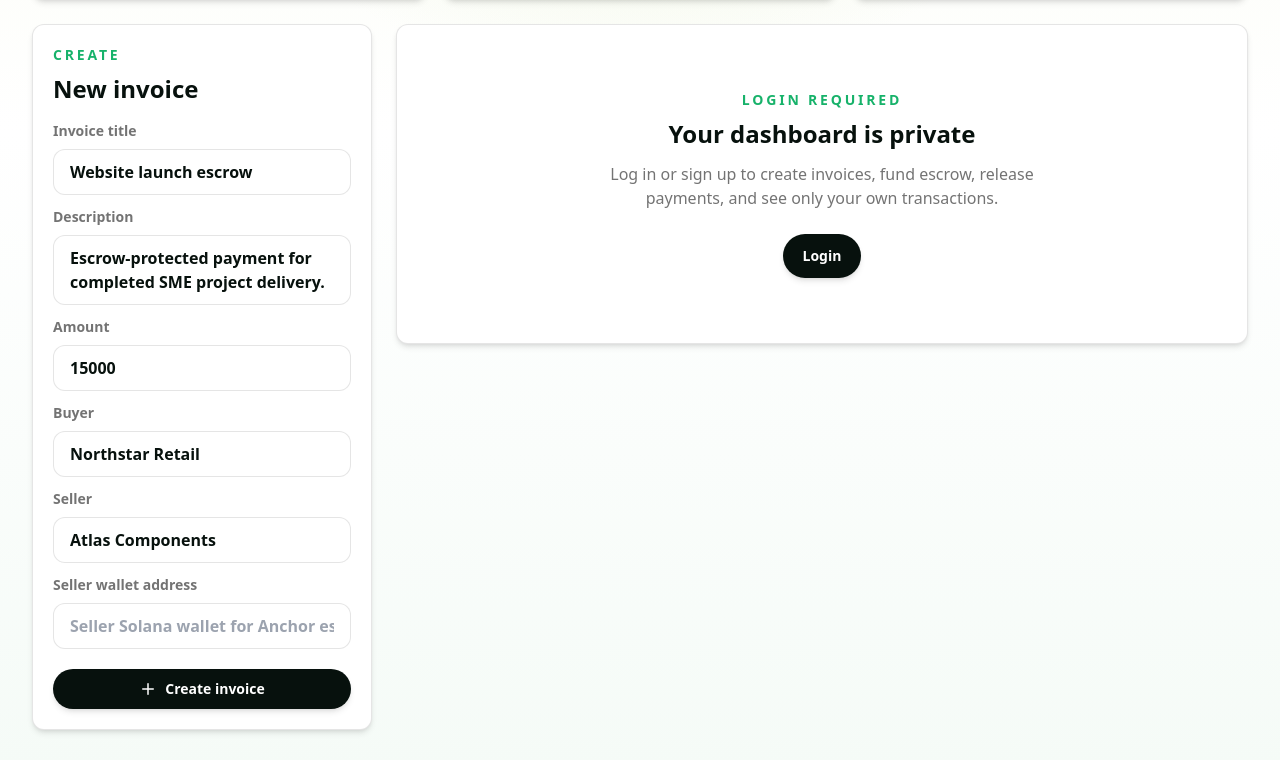
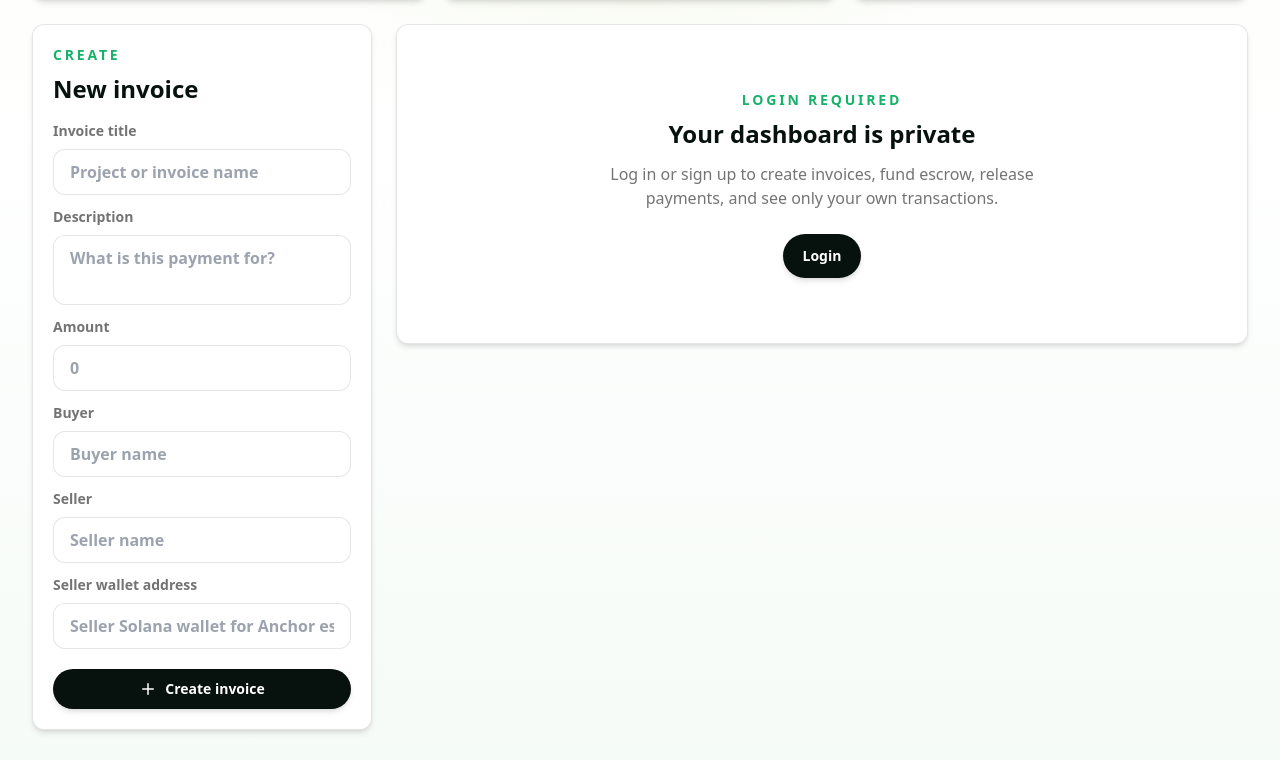
Before and after one commit to Abhi-saxena1/SettleFlow, a Next.js app in the folder frontend/: page /dashboard in a window 1280 px wide. Shown: the part 455-1215 px from the top of the page. Built offline with nearby package versions, Linux system fonts and the light colour scheme; no server answers.

Commit message:
removed the metadata

```diff
--- a/frontend/components/InvoiceForm.jsx
+++ b/frontend/components/InvoiceForm.jsx
@@ -6,11 +6,11 @@ import { createInvoice } from "../lib/api";
 
 export default function InvoiceForm({ disabled = false, onCreated, onError, onLoginRequired }) {
   const [form, setForm] = useState({
-    title: "Website launch escrow",
-    description: "Escrow-protected payment for completed SME project delivery.",
-    amount: "15000",
-    buyer: "Northstar Retail",
-    seller: "Atlas Components",
+    title: "",
+    description: "",
+    amount: "",
+    buyer: "",
+    seller: "",
     seller_wallet: "",
     payment_method: "dodo"
   });
@@ -64,6 +64,7 @@ export default function InvoiceForm({ disabled = false, onCreated, onError, onLo
             value={form.title}
             onChange={(event) => updateField("title", event.target.value)}
             className="rounded-xl border border-black/10 px-4 py-2.5 text-base font-semibold text-ink outline-none focus:border-leaf"
+            placeholder="Project or invoice name"
           />
         </label>
         <label className="grid gap-2 text-sm font-bold text-black/55">
@@ -73,6 +74,7 @@ export default function InvoiceForm({ disabled = false, onCreated, onError, onLo
             value={form.description}
             onChange={(event) => updateField("description", event.target.value)}
             className="resize-none rounded-xl border border-black/10 px-4 py-2.5 text-base font-semibold text-ink outline-none focus:border-leaf"
+            placeholder="What is this payment for?"
           />
         </label>
         <label className="grid gap-2 text-sm font-bold text-black/55">
@@ -84,6 +86,7 @@ export default function InvoiceForm({ disabled = false, onCreated, onError, onLo
             value={form.amount}
             onChange={(event) => updateField("amount", event.target.value)}
             className="rounded-xl border border-black/10 px-4 py-2.5 text-base font-semibold text-ink outline-none focus:border-leaf"
+            placeholder="0"
           />
         </label>
         <label className="grid gap-2 text-sm font-bold text-black/55">
@@ -93,6 +96,7 @@ export default function InvoiceForm({ disabled = false, onCreated, onError, onLo
             value={form.buyer}
             onChange={(event) => updateField("buyer", event.target.value)}
             className="rounded-xl border border-black/10 px-4 py-2.5 text-base font-semibold text-ink outline-none focus:border-leaf"
+            placeholder="Buyer name"
           />
         </label>
         <label className="grid gap-2 text-sm font-bold text-black/55">
@@ -102,6 +106,7 @@ export default function InvoiceForm({ disabled = false, onCreated, onError, onLo
             value={form.seller}
             onChange={(event) => updateField("seller", event.target.value)}
             className="rounded-xl border border-black/10 px-4 py-2.5 text-base font-semibold text-ink outline-none focus:border-leaf"
+            placeholder="Seller name"
           />
         </label>
         <label className="grid gap-2 text-sm font-bold text-black/55">
```
